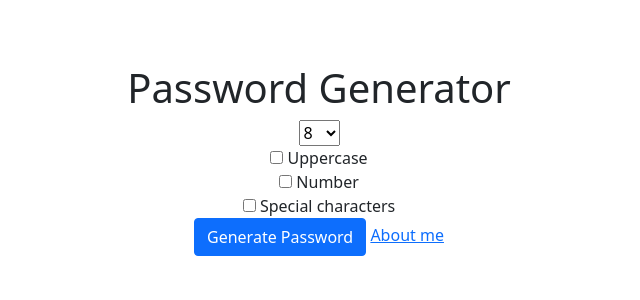
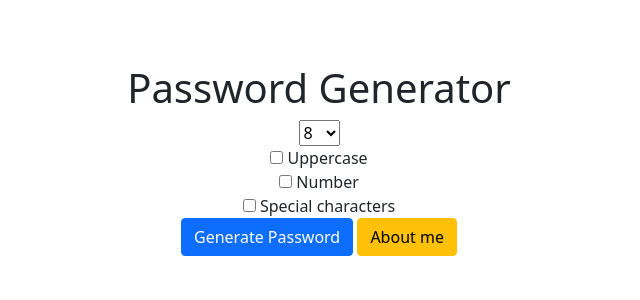
Before and after one commit to minielectron/Password-Generator, a Django app: page / in a window 1280 px wide. Shown: the top 300 px of the page, without its empty margins (321-961 px from the left). Run offline with Django 3.2, Linux system fonts and the light colour scheme.

Commit message:
Add warning style to home and about links

```diff
--- a/generator/templates/generator/home.html
+++ b/generator/templates/generator/home.html
@@ -23,7 +23,7 @@
             <input type="checkbox" name="special"> Special characters</input><br>
             <input type="submit" value="Generate Password" class="btn btn-primary">
 
-            <a href="{% url 'about-me' %}">About me</a>
+            <a class="btn btn-warning" href="{% url 'about-me' %}">About me</a>
 
         </form>
     </section>
--- a/generator/templates/generator/password.html
+++ b/generator/templates/generator/password.html
@@ -8,6 +8,6 @@
 <body class="container text-center" style="margin-top: 10%;">
     <h1>Your Password is:</h1>
     <h2 class="alert alert-success">{{password}}</h2>
-    <a href="{% url 'home'%}">Home</a>
+    <a class="btn btn-warning" href="{% url 'home'%}">Home</a>
 </body>
 </html>
```
